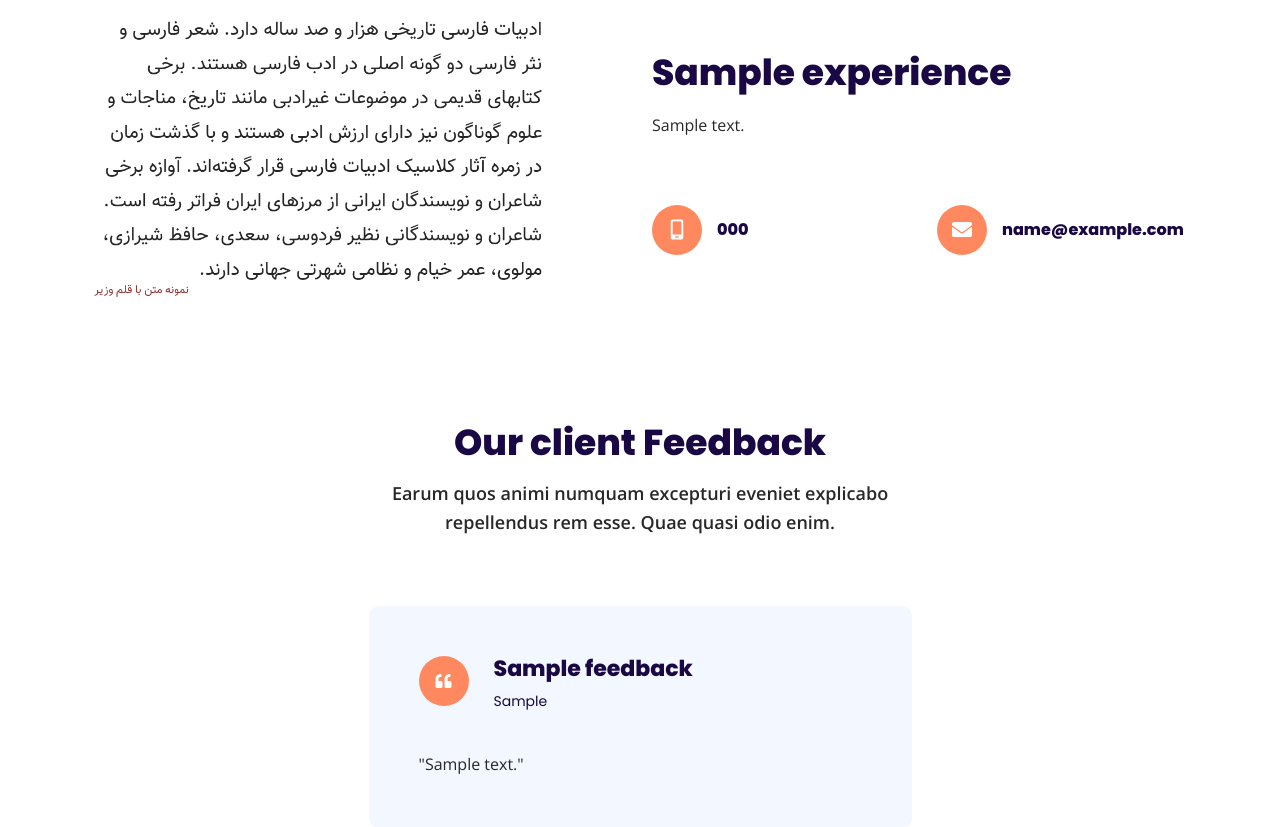
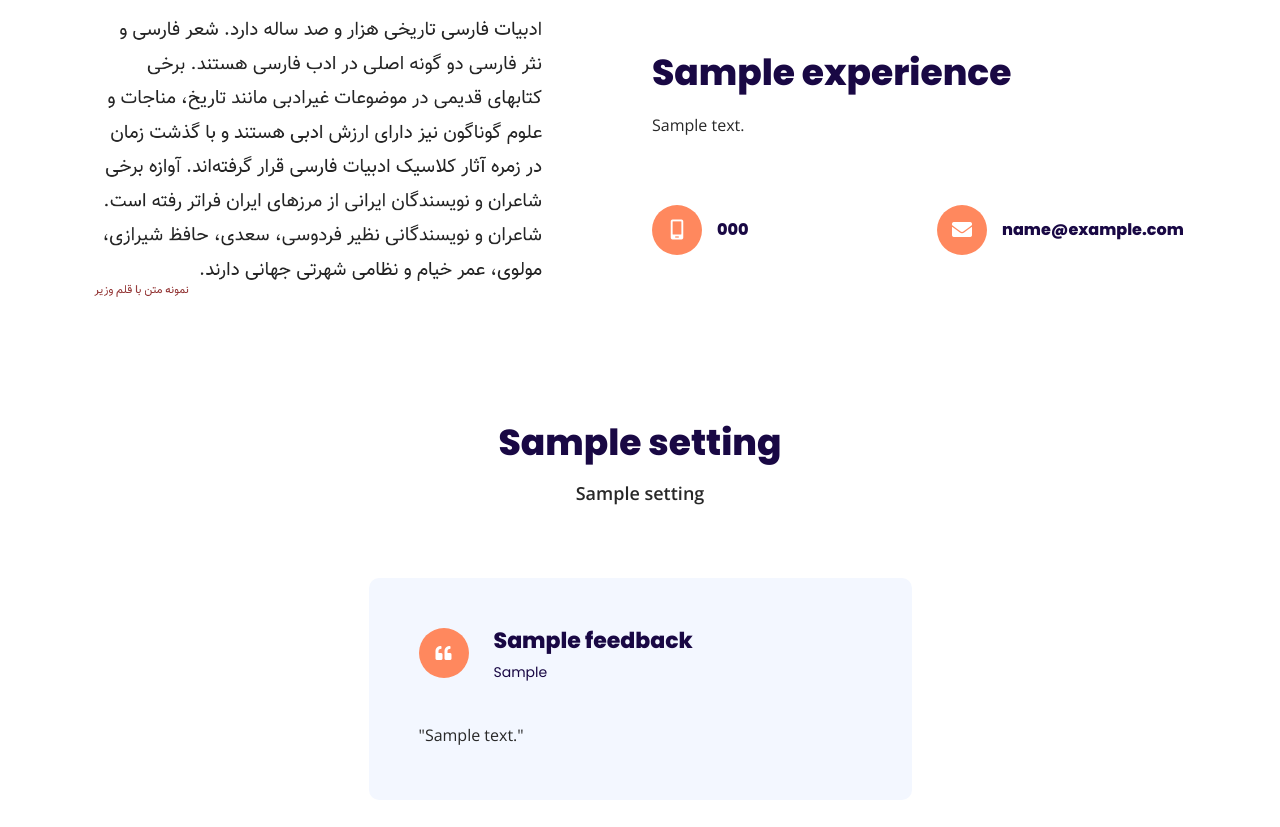
Before and after one commit to Abusidiq32/abusidiq, a Laravel app: page / in a window 1280 px wide. Shown: the part 2553-3380 px from the top of the page. Run offline with Laravel 10, Linux system fonts and the light colour scheme; tables that the repository leaves empty hold one stand-in row (values such as "Sample post"); parts of the project's set-up code (start-up, migrations or seed data) failed here and were passed over; some libraries are stand-ins or nearby versions.

Commit message:
display feedback settings dynamically in the frontend

```diff
--- a/app/Http/Controllers/Frontend/HomeController.php
+++ b/app/Http/Controllers/Frontend/HomeController.php
@@ -6,6 +6,7 @@ use App\Http\Controllers\Controller;
 use App\Models\About;
 use App\Models\Experience;
 use App\Models\Feedback;
+use App\Models\FeedbackSettings;
 use App\Models\Hero;
 use App\Models\PortfolioCategory;
 use App\Models\PortfolioItem;
@@ -36,6 +37,7 @@ class HomeController extends Controller
         $skillsItems = SkillsItem::all();
         $experience = Experience::first();
         $feedbacks = Feedback::all();
+        $feedbackSettings = FeedbackSettings::first();
         return view('frontend.home',
                 compact(
                     'hero',
@@ -49,6 +51,7 @@ class HomeController extends Controller
                     'skillsItems',
                     'experience',
                     'feedbacks',
+                    'feedbackSettings',
                 ));
     }
 
--- a/resources/views/frontend/sections/testimonial.blade.php
+++ b/resources/views/frontend/sections/testimonial.blade.php
@@ -1,13 +1,12 @@
+@if($feedbacks->count())
 <section class="testimonial-area">
     <div class="container">
         <div class="row">
             <div class="col-lg-6 offset-lg-3 text-center">
                 <div class="section-title">
-                        <h3 class="title">Our client Feedback</h3>
+                    <h3 class="title">{{ $feedbackSettings->title }}</h3>
                     <div class="desc">
-                            <p>Earum quos animi numquam excepturi eveniet explicabo repellendus rem esse.
-                                Quae quasi
-                                odio enim.</p>
+                        <p>{!! $feedbackSettings->sub_title !!}</p>
                     </div>
                 </div>
             </div>
@@ -34,3 +33,4 @@
         </div>
     </div>
 </section>
+@endif
```
Lines whose indentation alone changed are shown as unchanged.
